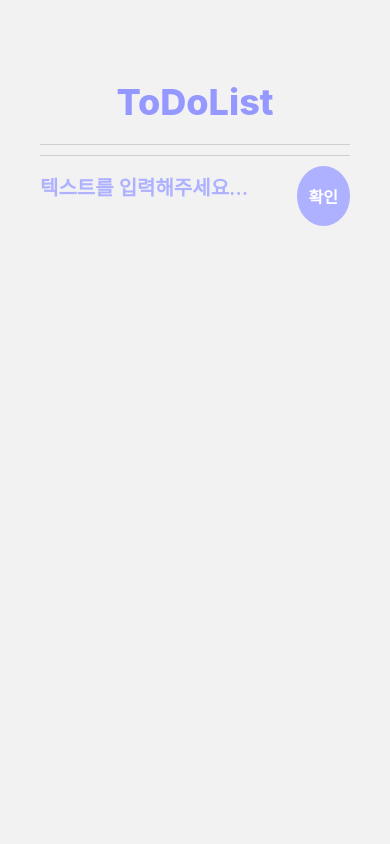
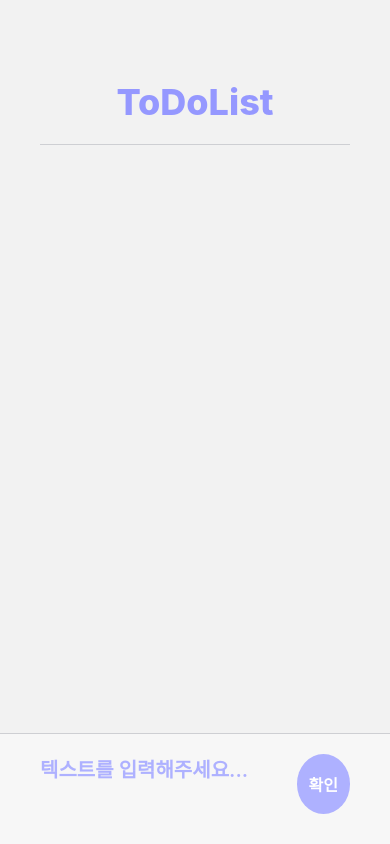
Before and after one commit to choi138/react-native-todo, a React Native app: screen / in a window 390 px wide. Built offline with nearby package versions, Linux system fonts and the light colour scheme.

Commit message:
feat: load todos

```diff
--- a/babel.config.js
+++ b/babel.config.js
@@ -1,12 +1,3 @@
 module.exports = {
   presets: ['module:metro-react-native-babel-preset'],
-  plugins: [
-    [
-      'module:react-native-dotenv',
-      {
-        moduleName: 'dotenv',
-        path: '.env',
-      },
-    ],
-  ],
 };
--- a/src/screens/todo/index.tsx
+++ b/src/screens/todo/index.tsx
@@ -1,8 +1,9 @@
-import React, { useState } from 'react';
+import React, { useEffect, useState } from 'react';
 import * as S from './styled';
 import { colors } from 'src/styles';
-import { Button } from 'react-native';
+import { Button, Text } from 'react-native';
 import AsyncStorage from '@react-native-async-storage/async-storage';
+import { ScrollView, TouchableOpacity } from 'react-native-gesture-handler';
 
 export interface ToDoProps {
   [key: string]: {
@@ -11,19 +12,22 @@ export interface ToDoProps {
   }
 }
 
+export const STORAGE_TODO_KEY = '@toDos';
+
 export const ToDoScreen: React.FC = () => {
   const [text, setText] = useState<string>('');
-  const [toDos, setToDos] = useState<object>({}); 1
+  const [toDos, setToDos] = useState<ToDoProps>({});
+  const [loading, setLoading] = useState<boolean>(true);
   const [completed, setCompleted] = useState<boolean>(false);
 
-  const onChangeText = (payload: string) => { // payload is
+  const onChangeText = (payload: string) => {
     setText(payload);
   };
 
-  const saveToDo = async (toSave: ToDoProps) => {
+  const saveToDos = async (toSave: ToDoProps) => {
     const saveToDos = JSON.stringify(toSave)
     try {
-      await AsyncStorage.setItem('toDos', saveToDos);
+      await AsyncStorage.setItem(STORAGE_TODO_KEY, saveToDos);
     }
     catch (e) {
       console.log(e);
@@ -34,17 +38,42 @@ export const ToDoScreen: React.FC = () => {
     if (text === '') {
       return;
     }
-
     const newToDos = { ...toDos, [Date.now()]: { text: text, completed: completed } }
     setToDos(newToDos);
+    saveToDos(newToDos);
     setText('');
   }
+
+  const loadToDos = async () => {
+    try {
+      const getToDos = await AsyncStorage.getItem(STORAGE_TODO_KEY);
+      setToDos(getToDos ? JSON.parse(getToDos) : []);
+      setLoading(false);
+    }
+    catch (e) {
+      console.log(e);
+    }
+  }
+
+  useEffect(() => {
+    loadToDos();
+  }, [])
 
   return (
     <S.ToDoContainer>
       <S.ToDoTitleWrap>
         <S.ToDoTitle>ToDoList</S.ToDoTitle>
       </S.ToDoTitleWrap>
+      <S.ToDoList>
+        {Object.keys(toDos).map((key, i) => {
+          const toDo = toDos[key];
+          return (
+            <S.ToDoListContainer key={i}>
+              <S.ToDoListItem>{toDo.text}</S.ToDoListItem>
+            </S.ToDoListContainer>
+          )
+        })}
+      </S.ToDoList>
       <S.ToDoInputContainer>
         <S.ToDoInput
           multiline
@@ -56,9 +85,11 @@ export const ToDoScreen: React.FC = () => {
           placeholder="텍스트를 입력해주세요..."
           placeholderTextColor={colors.purple}
         />
-        <S.ToDoButtonWrap>
-          <S.ToDoButton>확인</S.ToDoButton>
-        </S.ToDoButtonWrap>
+        <TouchableOpacity onPress={addToDo}>
+          <S.ToDoButtonWrap>
+            <S.ToDoButton>확인</S.ToDoButton>
+          </S.ToDoButtonWrap>
+        </TouchableOpacity>
       </S.ToDoInputContainer>
     </S.ToDoContainer>
   );
--- a/src/screens/todo/styled.ts
+++ b/src/screens/todo/styled.ts
@@ -1,7 +1,7 @@
 import { colors } from 'src/styles';
 import styled from 'styled-components/native';
 
-export const ToDoContainer = styled.ScrollView`
+export const ToDoContainer = styled.View`
   flex: 1;
   padding: 60px 40px;
   flex-direction: column;
@@ -23,11 +23,16 @@ export const ToDoTitle = styled.Text`
 `;
 
 export const ToDoInputContainer = styled.View`
-  margin-top: 10px;
+  background-color: #f7f7f7;
+  position: absolute;
+  bottom: 0;
+  right: 0;
+  left: 0;
   flex-direction: row;
   justify-content: space-between;
-  align-items: center;
-  padding: 10px 0;
+  align-items: flex-start;
+  padding: 20px 40px;
+  padding-bottom: 30px;
   border-top-width: 1.8px;
   border-top-color: ${colors.gray};
 `;
@@ -50,3 +55,23 @@ export const ToDoButton = styled.Text`
   font-size: 16px;
   font-weight: 800;
 `;
+
+export const ToDoList = styled.ScrollView`
+  flex: 1;
+  margin-top: 20px;
+  margin-bottom: 48px;
+`;
+
+export const ToDoListContainer = styled.View`
+  flex: 1;
+  justify-content: space-between;
+  align-items: flex-start;
+  padding: 16px 0;
+  border: 1px solid red;
+`;
+
+export const ToDoListItem = styled.Text`
+  font-size: 20px;
+  font-weight: 600;
+  color: ${colors.purple};
+`;
```
Also changed, not shown: 1 other file (tests, documents, lock files or other folders). Lines whose indentation alone changed are shown as unchanged.
